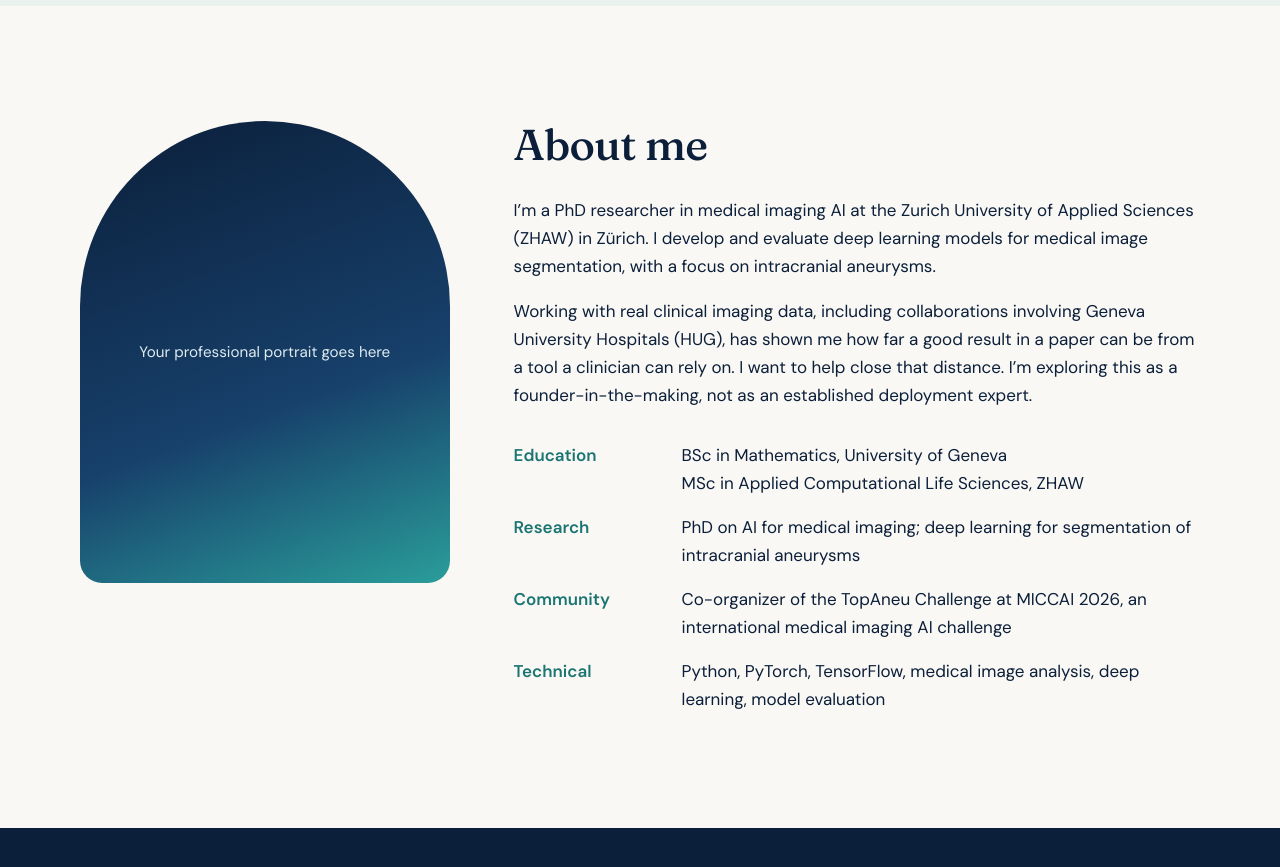
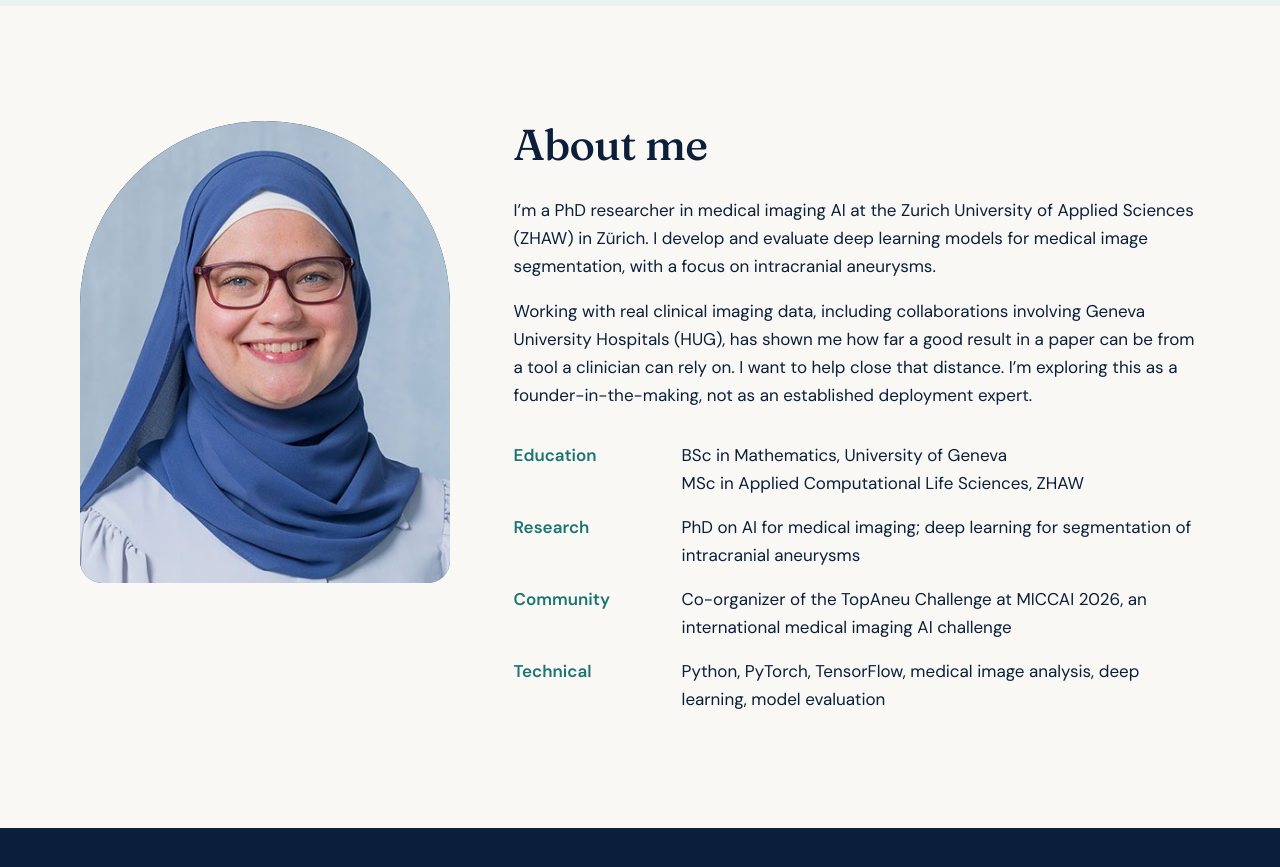
Before and after one commit to Peaceandmaths/ekaterina-golubeva.github.io, a plain HTML site: page index.html in a window 1280 px wide. Shown: the part 3620-4487 px from the top of the page. Drawn offline with Linux system fonts and the light colour scheme.

Commit message:
Uncomment image tag for professional portrait

```diff
--- a/index.html
+++ b/index.html
@@ -275,7 +275,7 @@ footer{padding:2rem 0;font-size:.9rem;color:var(--muted);text-align:center}
   <div class="wrap">
     <!-- To add your photo: put portrait.jpg next to index.html and uncomment the img line -->
     <div class="portrait" role="img" aria-label="Placeholder for professional portrait of Ekaterina Golubeva">
-      <!-- <img src="portrait.jpg" alt="Portrait of Ekaterina Golubeva"> -->
+      -- <img src="portrait.jpg" alt="Portrait of Ekaterina Golubeva">
       <span>Your professional portrait goes here</span>
     </div>
     <div>
```
